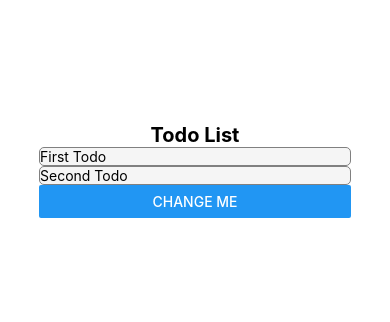
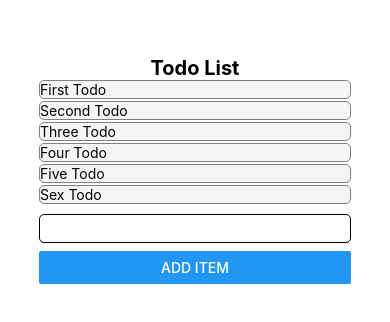
Before and after one commit to pattyish/To-do-list, a React Native app: screen / in a window 390 px wide. Shown: the part 222-544 px from the top of the page. Built offline with nearby package versions, Linux system fonts and the light colour scheme.

Commit message:
scrollview of Todo list and Input text for adding Todo

```diff
--- a/Components/Todo.js
+++ b/Components/Todo.js
@@ -17,7 +17,8 @@ const styles = StyleSheet.create({
         borderColor: 'grey',
         borderWidth: 1,
         borderRadius: 5,
-        backgroundColor: 'whitesmoke'
+        backgroundColor: 'whitesmoke',
+        marginBottom: 2
     }
 })
 
--- a/Components/TodoList.js
+++ b/Components/TodoList.js
@@ -1,5 +1,5 @@
 import React, { useState } from 'react';
-import { View, Text, Button, StyleSheet } from 'react-native'
+import { View, Text, Button, StyleSheet, ScrollView, TextInput } from 'react-native'
 import Todo from './Todo';
 
 const TodoLIst = () => {
@@ -8,9 +8,18 @@ const TodoLIst = () => {
     return (
         <View style={{ width: '80%', marginBottom: 60 }}>
             <Text style={[styles.align, styles.font]}>{title}</Text>
-            <Todo name={'First Todo'} />
-            <Todo name={'Second Todo'} />
-            <Button title="Change Me" onPress={() => setTitle("My List")} />
+            <ScrollView>
+                <Todo name={'First Todo'} />
+                <Todo name={'Second Todo'} />
+                <Todo name={'Three Todo'} />
+                <Todo name={'Four Todo'} />
+                <Todo name={'Five Todo'} />
+                <Todo name={'Sex Todo'} />
+            </ScrollView>
+            <View>
+                <TextInput style={styles.input} />
+                <Button title="Add Item" onPress={() => setTitle("My List")} />
+            </View>
         </View>
     )
 }
@@ -22,6 +31,13 @@ const styles = StyleSheet.create({
     font: {
         fontSize: 20,
         fontWeight: 'bold'
+    },
+    input: {
+        borderRadius: 5,
+        borderWidth: 1,
+        marginBottom: 8,
+        marginTop: 8,
+        padding: 5
     }
 })
 
```
